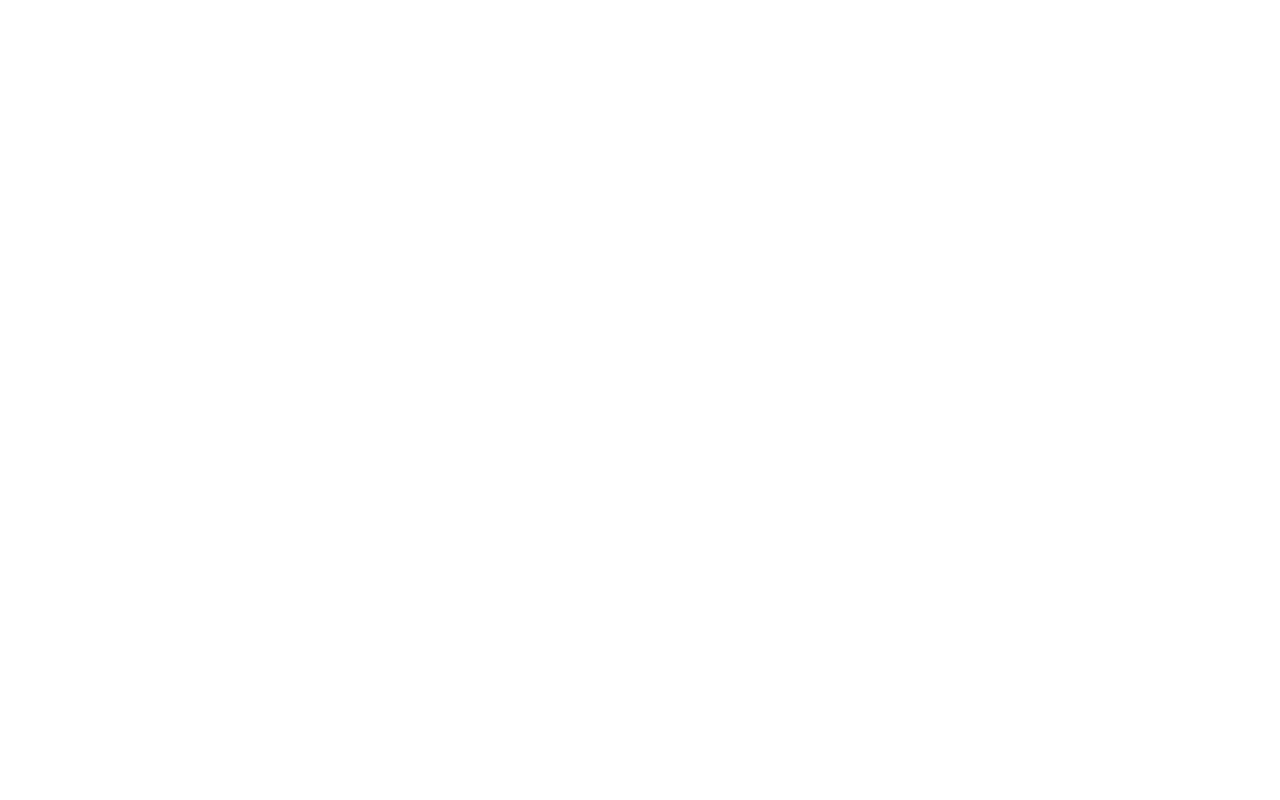
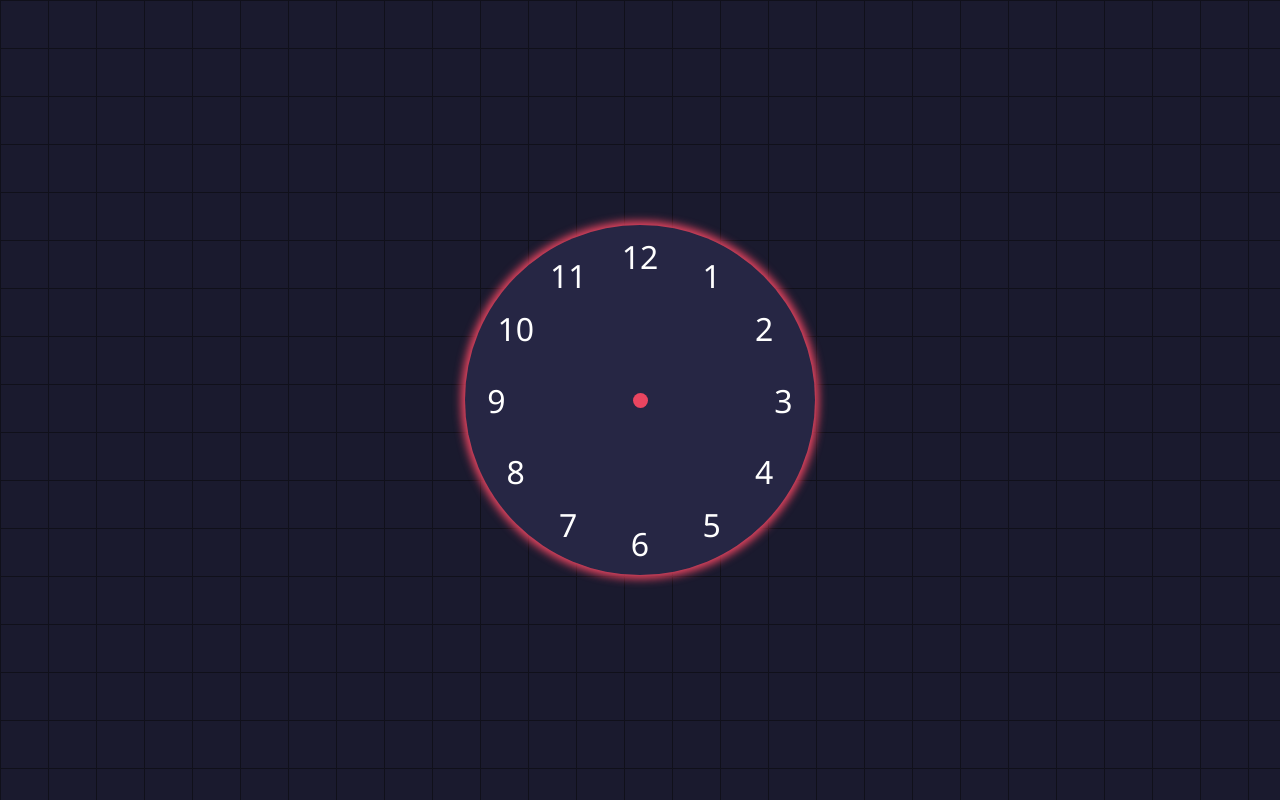
Before and after one commit to Muhammad-Zohaib-42/analog-clock, a plain HTML site: page index.html in a window 1280 px wide. Drawn offline with Linux system fonts and the light colour scheme.

Commit message:
clock design done

```diff
--- a/index.html
+++ b/index.html
@@ -8,6 +8,24 @@
     <script src="script.js" defer></script>
 </head>
 <body>
-
+    <section>
+        <div class="clock">
+            <div class="number" style="--n: 1"><p>1</p></div>
+            <div class="number" style="--n: 2"><p>2</p></div>
+            <div class="number" style="--n: 3"><p>3</p></div>
+            <div class="number" style="--n: 4"><p>4</p></div>
+            <div class="number" style="--n: 5"><p>5</p></div>
+            <div class="number" style="--n: 6"><p>6</p></div>
+            <div class="number" style="--n: 7"><p>7</p></div>
+            <div class="number" style="--n: 8"><p>8</p></div>
+            <div class="number" style="--n: 9"><p>9</p></div>
+            <div class="number" style="--n: 10"><p>10</p></div>
+            <div class="number" style="--n: 11"><p>11</p></div>
+            <div class="number" style="--n: 12"><p>12</p></div>
+            <div class="center">
+                <div class="dot"></div>
+            </div>
+        </div>
+    </section>
 </body>
 </html>
--- a/style.css
+++ b/style.css
@@ -12,3 +12,48 @@
     height: 100%;
     width: 100%;
 }
+
+body {
+    background-color: #1a1a2e;
+}
+
+section {
+    height: 100vh;
+    background-image: linear-gradient(#10101a 1px, transparent 1px), linear-gradient(90deg, #10101a 1px, transparent 1px);
+    background-size: 48px 48px;
+    display: flex;
+    align-items: center;
+    justify-content: center;
+}
+
+.clock {
+    height: 350px;
+    width: 350px;
+    border-radius: 50%;
+    background-color: #262644;
+    box-shadow: 0px 0px 8px 4px #e94560;
+    position: relative;
+    display: flex;
+    align-items: center;
+    justify-content: center;
+}
+
+.number {
+    position: absolute;
+    inset: 10px;
+    text-align: center;
+    transform: rotate(calc(30deg * var(--n)));
+}
+
+.number p {
+    font-size: 2rem;
+    color: white;
+    transform: rotate(calc(-30deg * var(--n)));
+}
+
+.center {
+    height: 15px;
+    width: 15px;
+    border-radius: 50%;
+    background-color: #e94560;
+}
```
